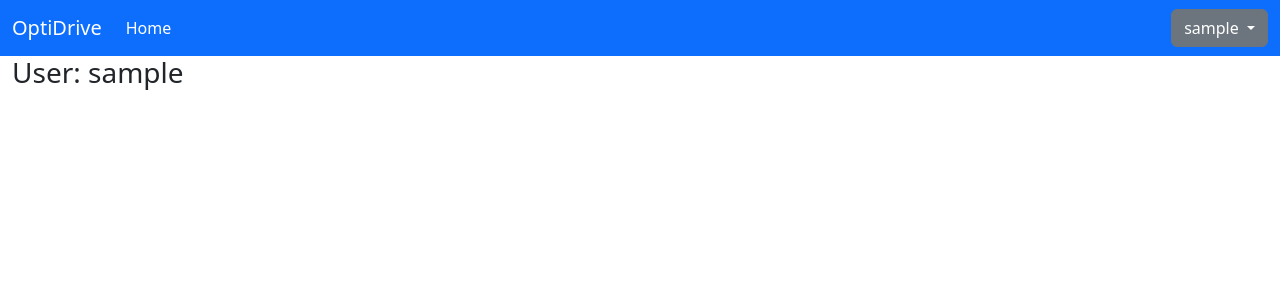
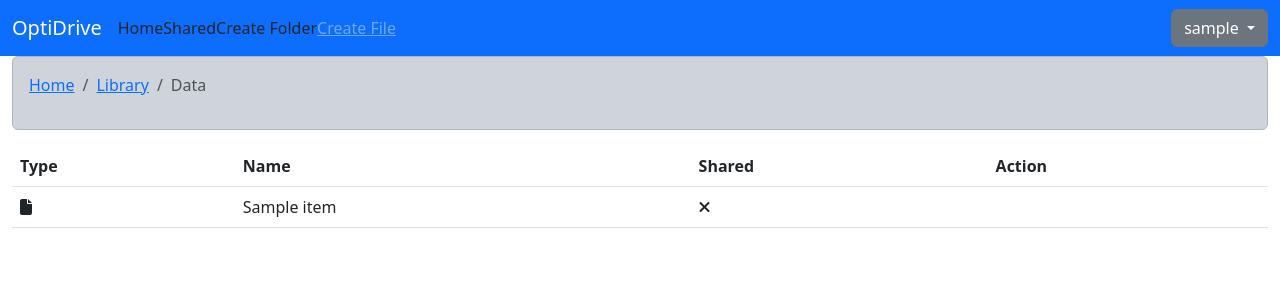
Before and after one commit to msterhuj/OptiDrive, a Django app: page / in a window 1280 px wide. Shown: the top 300 px of the page. Run offline with Django 4.2, Linux system fonts and the light colour scheme; a user stored in the database is signed in; tables that the repository leaves empty hold one stand-in row (values such as "Sample post").

Commit message:
feat: add create file and folder

```diff
--- a/dash/urls.py
+++ b/dash/urls.py
@@ -5,4 +5,5 @@ urlpatterns = [
     path('', views.index.dashboard_view, name='dashboard'),
     path('login/', views.auth.login_view, name='login'),
     path('logout/', views.auth.logout_view, name='logout'),
+    path('action/create_file/', views.index.create_file_view, name='create_file'),
 ]
--- a/dash/views/index.py
+++ b/dash/views/index.py
@@ -1,13 +1,57 @@
 from django.http import HttpResponseRedirect
 from django.shortcuts import render
 from django.urls import reverse
+
+from files.models import Items
 
 
 def dashboard_view(request):
     if not request.user.is_authenticated:
         return HttpResponseRedirect(reverse('login'))
 
+    items = Items.objects.filter(owner=request.user, is_deleted=False)
 
     return render(request, 'dash.html', {
         "user": request.user,
+        "items": items,
     })
+
+
+def create_file_view(request):
+    if not request.user.is_authenticated:
+        return HttpResponseRedirect(reverse('login'))
+
+    if request.method == 'POST':
+        item = Items()
+        item.name = request.POST.get('name')
+        item.content = request.POST.get('content')
+        item.is_file = True
+        if request.POST.get('parent'):
+            item.parent = Items.objects.get(pk=request.POST.get('parent'))
+        item.owner = request.user
+        item.save()
+        return HttpResponseRedirect(reverse('dashboard'))
+
+    return render(request, 'file_new.html', {
+        "user": request.user,
+    })
+
+
+def create_folder_view(request):
+    if not request.user.is_authenticated:
+        return HttpResponseRedirect(reverse('login'))
+
+    if request.method == 'POST':
+        item = Items()
+        item.name = request.POST.get('name')
+        item.content = request.POST.get('content')
+        item.is_file = False
+        if request.POST.get('parent'):
+            item.parent = Items.objects.get(pk=request.POST.get('parent'))
+        item.owner = request.user
+        item.save()
+        return HttpResponseRedirect(reverse('dashboard'))
+
+    return render(request, 'file_new.html', {
+        "user": request.user,
+    })
--- a/files/models.py
+++ b/files/models.py
@@ -7,10 +7,9 @@ class Items(models.Model):
     This object represents a file or a folder in the database.
     """
     name = models.CharField(max_length=100)
-    size = models.IntegerField(null=True, blank=True)  # in bytes
     is_file = models.BooleanField(default=False)
     parent = models.ForeignKey('self', on_delete=models.CASCADE, null=True, blank=True)
-    real_path = models.CharField(max_length=1000, null=True, blank=True)
+    content = models.TextField(null=True, blank=True)
     is_deleted = models.BooleanField(default=False)
     owner = models.ForeignKey(User, on_delete=models.CASCADE, null=True, blank=True)
     shared_with = models.ManyToManyField(User, related_name='shared_with', blank=True)
@@ -21,18 +20,3 @@ class Items(models.Model):
         It's a root folder if it has no parent.
         """
         return not self.parent
-
-    def get_literal_size(self) -> str:
-        """
-        Returns the size of the file in a human-readable format.
-        """
-        if not self.is_file:
-            return ""
-        if self.size < 1000:
-            return f"{self.size} B"
-        elif self.size < 1000000:
-            return f"{round(self.size / 1000, 2)} KB"
-        elif self.size < 1000000000:
-            return f"{round(self.size / 1000000, 2)} MB"
-        else:
-            return f"{round(self.size / 1000000000, 2)} GB"
--- a/opti_drive/settings.py
+++ b/opti_drive/settings.py
@@ -1,5 +1,5 @@
 """
-Django settings for OptiDrive project.
+Django's settings for OptiDrive project.
 
 Generated by 'django-admin startproject' using Django 4.2.3.
 
@@ -126,3 +126,5 @@ STATIC_URL = "static/"
 
 DEFAULT_AUTO_FIELD = "django.db.models.BigAutoField"
 LOGIN_REDIRECT_URL = "/"
+
+UPLOAD_DIR = "uploads/"
--- a/templates/block/base.html
+++ b/templates/block/base.html
@@ -7,6 +7,12 @@
                 href="https://cdn.jsdelivr.net/npm/bootstrap@5.3.0/dist/css/bootstrap.min.css"
                 rel="stylesheet" integrity="sha384-9ndCyUaIbzAi2FUVXJi0CjmCapSmO7SnpJef0486qhLnuZ2cdeRhO02iuK6FUUVM"
                 crossorigin="anonymous">
+        <link
+                rel="stylesheet"
+                href="https://cdnjs.cloudflare.com/ajax/libs/font-awesome/6.4.0/css/all.min.css"
+                integrity="sha512-iecdLmaskl7CVkqkXNQ/ZH/XLlvWZOJyj7Yy7tcenmpD1ypASozpmT/E0iPtmFIB46ZmdtAc9eNBvH0H/ZpiBw=="
+                crossorigin="anonymous"
+                referrerpolicy="no-referrer">
 
     </head>
     <body>
--- a/templates/block/nav.html
+++ b/templates/block/nav.html
@@ -7,11 +7,10 @@
         </button>
         <div class="collapse navbar-collapse" id="navbarColor01">
             <ul class="navbar-nav me-auto">
-                <li class="nav-item">
-                    <a class="nav-link active" href="#">Home
-                        <span class="visually-hidden">(current)</span>
-                    </a>
-                </li>
+                <li class="nav-item">Home</li>
+                <li class="nav-item">Shared</li>
+                <li class="nav-item">Create Folder</li>
+                <li class="nav-item"><a href="{% url 'create_file' %}">Create File</a></li>
             </ul>
             <div class="dropdown">
                 <a class="btn btn-secondary dropdown-toggle" href="#" role="button" id="dropdownMenuLink"
--- a/templates/dash.html
+++ b/templates/dash.html
@@ -3,6 +3,49 @@
 {% block content %}
     {% include 'block/nav.html' %}
     <main class="container-fluid">
-        <h3>User: {{ user.username }}</h3>
+
+        <div class="alert alert-dark" role="alert">
+            <nav aria-label="breadcrumb">
+                <ol class="breadcrumb">
+                    <li class="breadcrumb-item"><a href="#">Home</a></li>
+                    <li class="breadcrumb-item"><a href="#">Library</a></li>
+                    <li class="breadcrumb-item active" aria-current="page">Data</li>
+                </ol>
+            </nav>
+        </div>
+        <table class="table">
+            <thead>
+            <tr>
+                <th scope="col">Type</th>
+                <th scope="col">Name</th>
+                <th scope="col">Shared</th>
+                <th scope="col">Action</th>
+            </tr>
+            </thead>
+            <tbody>
+            {% for item in items %}
+                <tr>
+                    <td>
+                        {% if item.is_file %}
+                            <i class="fas fa-file"></i>
+                        {% else %}
+                            <i class="fas fa-folder"></i>
+                        {% endif %}
+                    </td>
+                    <td>{{ item.name }}</td>
+                    <td>
+                        {% if item.is_shared %}
+                            <i class="fas fa-share-alt"></i>
+                        {% else %}
+                            <i class="fas fa-times"></i>
+                        {% endif %}
+                    </td>
+                    <td>
+
+                    </td>
+                </tr>
+            {% endfor %}
+            </tbody>
+        </table>
     </main>
 {% endblock %}
```
Also changed, not shown: templates/file_edit.html (added, +8 -0 lines), templates/file_new.html (added, +19 -0 lines), templates/foder_new.html (added, +16 -0 lines), files/migrations/0003_remove_items_real_path_remove_items_size_and_more.py (added), 1 other file.
